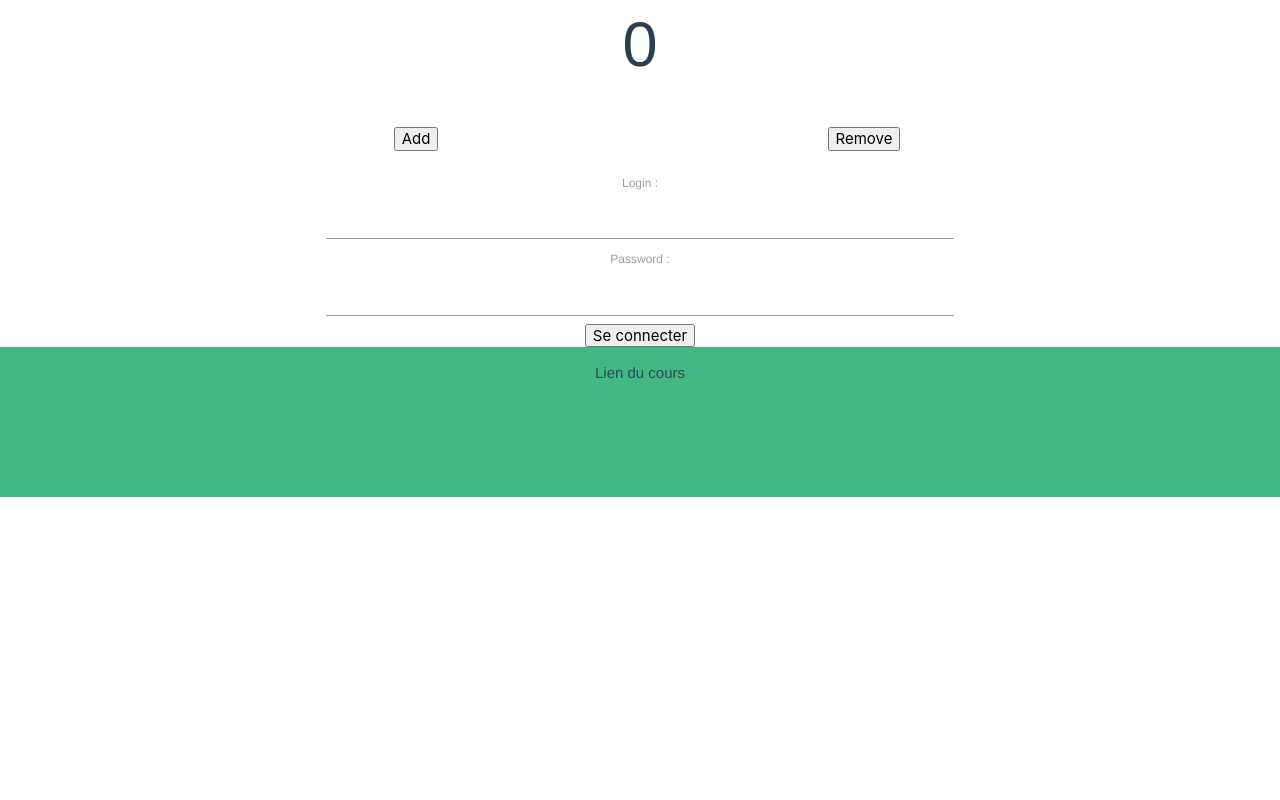
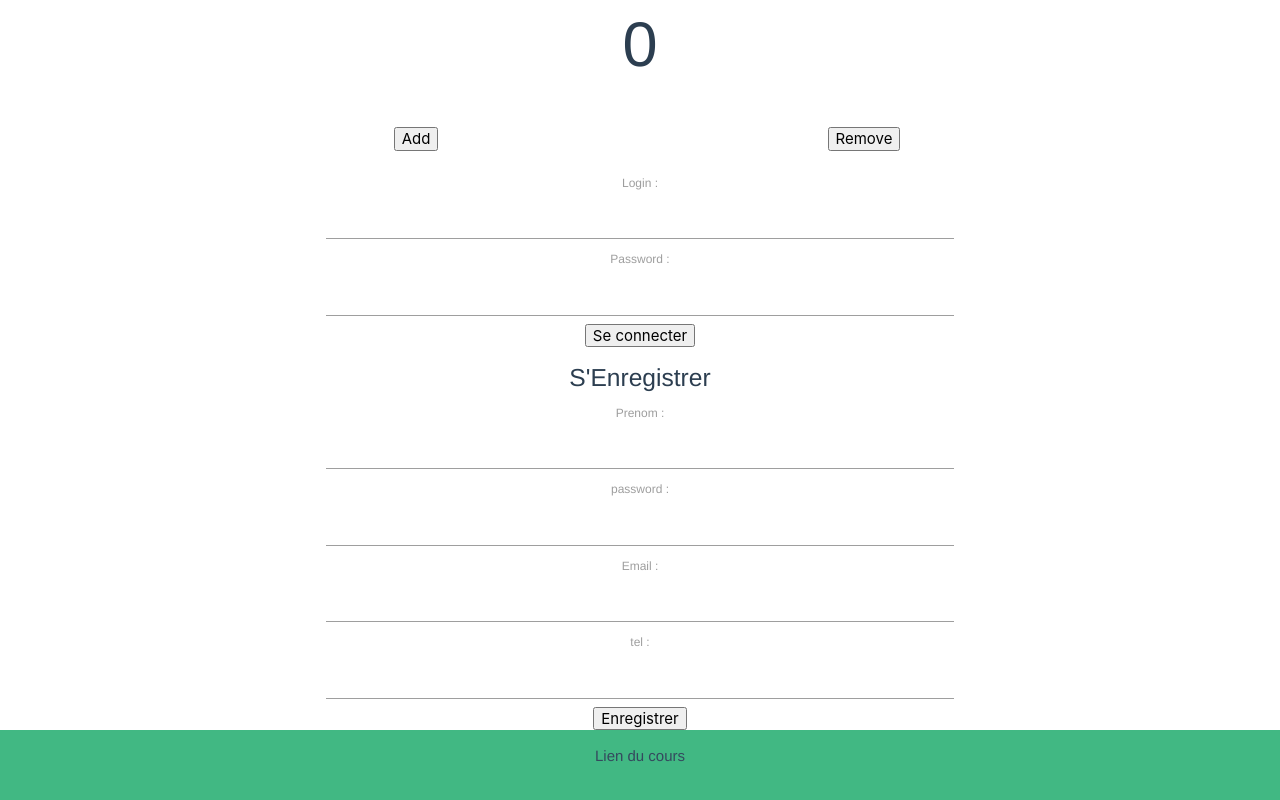
Before and after one commit to elie-roure/recipes-tp-vue, a Vue app: page / in a window 1280 px wide. Shown: the part 682-1482 px from the top of the page. Before the commit the page ends 1179 px from the top, so only its background shows below. Built offline with nearby package versions, Linux system fonts and the light colour scheme.

Commit message:
registration

```diff
--- a/src/components/Login/Login.vue
+++ b/src/components/Login/Login.vue
@@ -11,6 +11,7 @@
         </button>
       </div>
     </div>
+    <Registration></Registration>
   </div>
 </template>
 
@@ -18,7 +19,7 @@
 import axios from "axios";
 import store from "../../store";
 import * as type from "../../types";
-
+import Registration from "./Registration";
 export default {
   name: "Login",
 
@@ -27,6 +28,9 @@ export default {
       login: "",
       pwd: "",
     };
+  },
+  components: {
+    Registration,
   },
 
   methods: {
--- /dev/null
+++ b/src/components/Login/Registration.vue
@@ -0,0 +1,64 @@
+<template>
+  <div class="footer">
+    <h5>S'Enregistrer</h5>
+    <label for="name">Prenom : </label>
+    <input type="text" name="name" id="name" v-model="name" />
+    <label for="password">password : </label>
+    <input type="password" name="password" id="password" v-model="password" />
+    <label for="mail">Email : </label>
+    <input type="email" name="mail" id="mail" v-model="mail" />
+    <label for="telephone">tel : </label>
+    <input type="text" name="telephone" id="telephone" v-model="telephone" />
+    <button @click="senregistrer()">Enregistrer</button>
+  </div>
+</template>
+
+<script>
+import axios from "axios";
+
+export default {
+  name: "Registration",
+  data() {
+    return {
+      name: "",
+      password: "",
+      mail: "",
+      telephone: "",
+    };
+  },
+  methods: {
+    senregistrer: function (e) {
+      console.log(
+        "name : " +
+          this.name +
+          " password " +
+          this.password +
+          " mail : " +
+          this.mail +
+          " telephone " +
+          this.telephone
+      );
+
+      const params = JSON.stringify({
+        name: this.name,
+        password: this.password,
+        mail: this.mail,
+        tel: this.telephone,
+      });
+      console.log(params);
+      axios
+        .post("http://localhost:5000/users", params, {
+          headers: {
+            "content-type": "application/json",
+          },
+        })
+        .then(function (response) {
+          console.log(response);
+        })
+        .catch(function (error) {
+          console.log(error);
+        });
+    },
+  },
+};
+</script>
```
